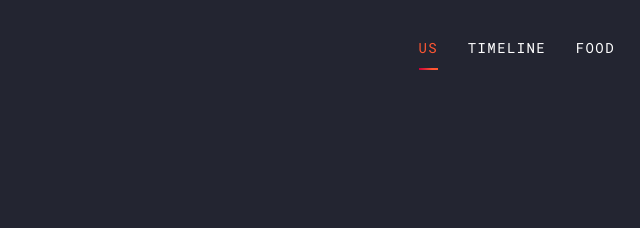
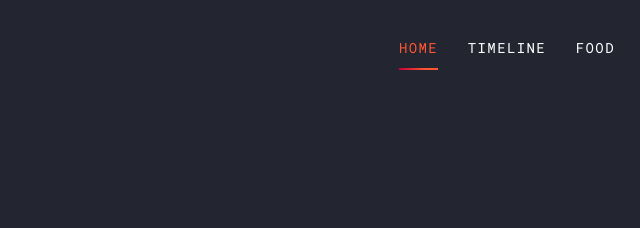
Before and after one commit to sahasp/sahasp.github.io, a plain HTML site: page index.html in a window 1280 px wide. Shown: the top 228 px of the page, 640-1280 px from the left. Drawn offline with Linux system fonts and the light colour scheme; files whose address does not match are found by name.

Commit message:
Update index.html

```diff
--- a/index.html
+++ b/index.html
@@ -41,7 +41,7 @@
           <div class="col-12 col-md-10 d-none d-xl-block">
             <nav class="site-navigation position-relative text-right" role="navigation">
               <ul class="site-menu js-clone-nav mx-auto d-none d-lg-block">
-                <li class="active"><a href="index.html">Us</a></li>
+                <li class="active"><a href="index.html">HOME</a></li>
                 <li><a href="speakers.html">Timeline</a></li>
                 <li><a href="news.html">Food</a></li>
               </ul>
```
